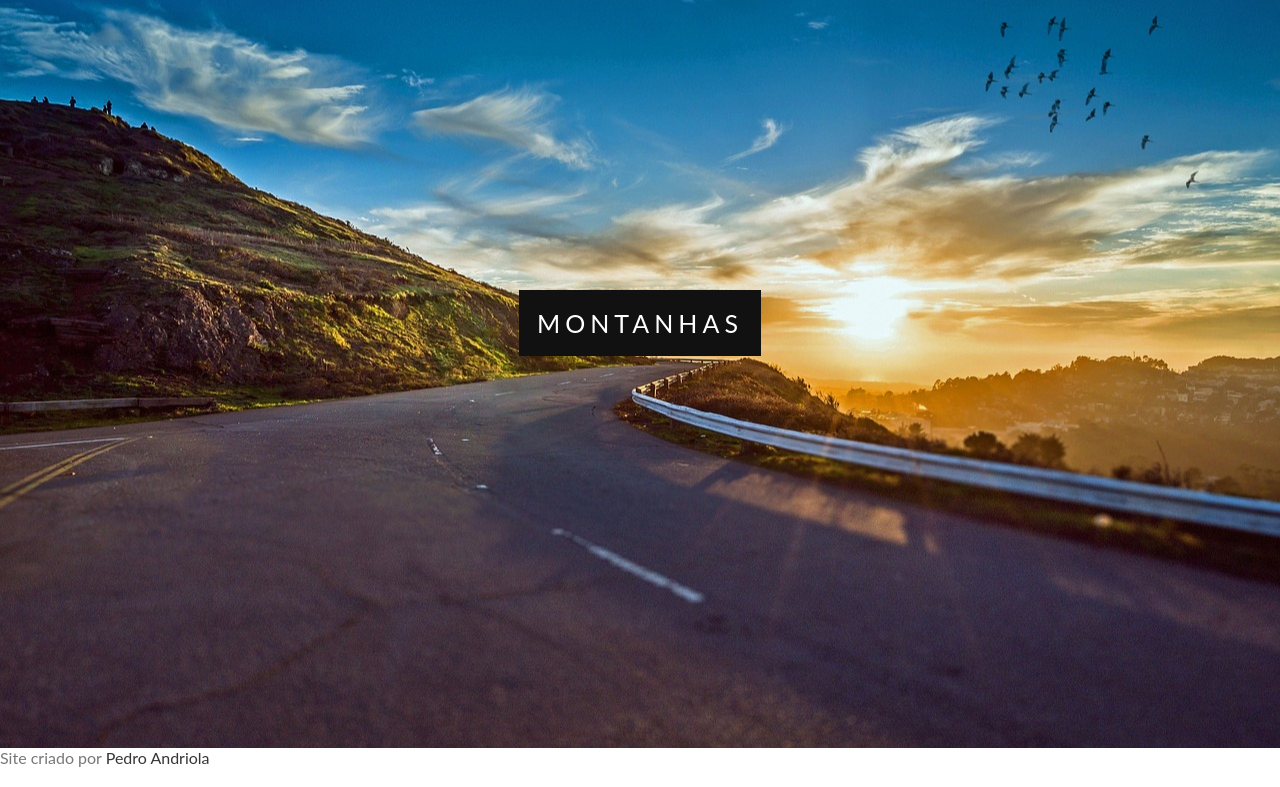
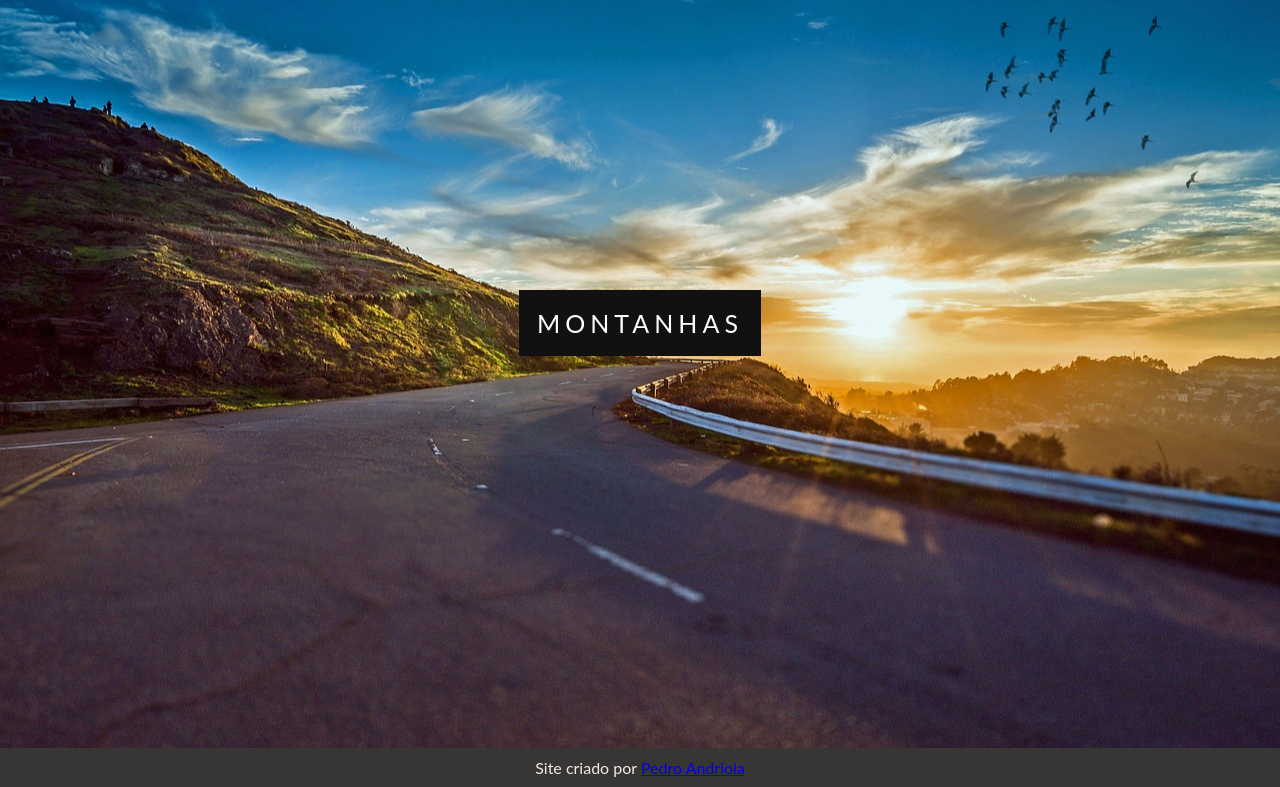
Before and after one commit to PedroAndriola/EfeitoParallax, a plain HTML site: page index.html in a window 1280 px wide. Shown: the part 3160-3947 px from the top of the page. Drawn offline with Linux system fonts and the light colour scheme.

Commit message:
arrumando o rodapé

```diff
--- a/estilo.css
+++ b/estilo.css
@@ -13,14 +13,17 @@ body, html {
 			height: 100%;
 		}
 
-		footer a {
-			color: #383535;
+		footer {
+			background-color: #383535;
+			text-align: center;
+			color: #f4eaea;
 			text-decoration: none;
-			font-weight: bolder0;
+			padding: 10px;
 		}
 
 		footer a:hover{
 			text-decoration: underline;
+			color: #f4eaea;
 		}
 
 		.conteudo {
```
